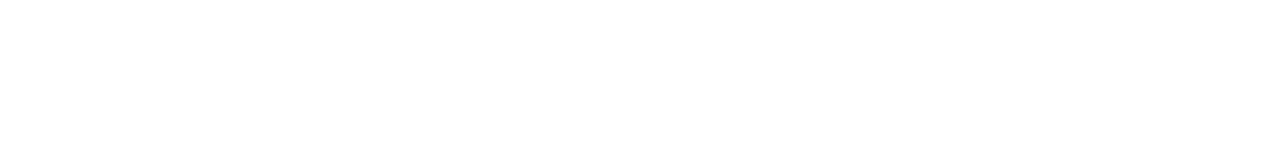
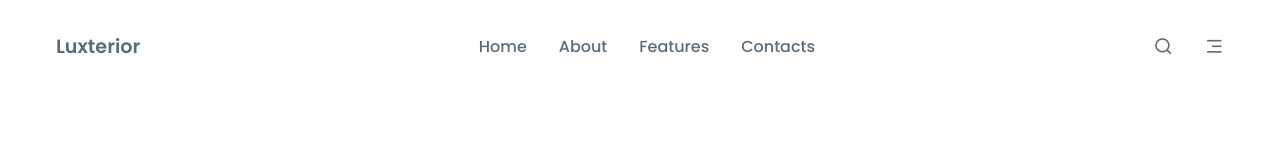
Before and after one commit to BurnettMiao/Design-an-Interior-E-Commerce-Website_Practice, a plain HTML site: page index.html in a window 1280 px wide. Drawn offline with nearby package versions, Linux system fonts and the light colour scheme.

Commit message:
nav section finish

```diff
--- a/css/style.css
+++ b/css/style.css
@@ -0,0 +1,80 @@
+@import url('https://fonts.googleapis.com/css2?family=Poppins:wght@400;500;600;700;800&display=swap');
+
+:root {
+  --primary-color: #5c6c79;
+  --text-dark: #242424;
+  --text-light: #e2e8f0;
+  --white: #ffffff;
+  --max-width: 1200px;
+}
+
+* {
+  padding: 0;
+  margin: 0;
+  box-sizing: border-box;
+}
+
+body {
+  font-family: 'Poppins', sans-serif;
+}
+
+img {
+  width: 100%;
+}
+
+a {
+  text-decoration: none;
+}
+
+.section__container {
+  max-width: var(--max-width);
+  margin: auto;
+  padding: 5rem 1rem;
+}
+
+.section__header {
+  font-size: 2.2rem;
+  font-weight: bold;
+  line-height: 3rem;
+  margin-bottom: 1rem;
+}
+
+nav {
+  max-width: var(--max-width);
+  margin: auto;
+  padding: 2rem 1rem;
+  display: flex;
+  align-items: center;
+  justify-content: space-between;
+}
+
+.nav__logo a {
+  font-size: 1.2rem;
+  font-weight: 600;
+  color: var(--primary-color);
+}
+
+.nav__links {
+  list-style: none;
+  display: flex;
+  align-items: center;
+  gap: 2rem;
+}
+
+.link {
+  font-size: 1rem;
+  font-weight: 500;
+  color: var(--primary-color);
+  cursor: pointer;
+}
+
+.nav__icons {
+  display: flex;
+  gap: 2rem;
+}
+
+.nav__icons span {
+  font-size: 1.2rem;
+  color: var(--primary-color);
+  cursor: pointer;
+}
--- a/index.html
+++ b/index.html
@@ -3,7 +3,26 @@
   <head>
     <meta charset="UTF-8" />
     <meta name="viewport" content="width=device-width, initial-scale=1.0" />
-    <title>Document</title>
+    <link
+      href="https://cdn.jsdelivr.net/npm/remixicon@3.4.0/fonts/remixicon.css"
+      rel="stylesheet"
+    />
+    <link rel="stylesheet" href="css/style.css" />
+    <title>Luxterior | Burnett Miao</title>
   </head>
-  <body></body>
+  <body>
+    <nav>
+      <div class="nav__logo"><a href="#">Luxterior</a></div>
+      <ul class="nav__links">
+        <li class="link">Home</li>
+        <li class="link">About</li>
+        <li class="link">Features</li>
+        <li class="link">Contacts</li>
+      </ul>
+      <div class="nav__icons">
+        <span><i class="ri-search-line"></i></span>
+        <span><i class="ri-menu-3-line"></i></span>
+      </div>
+    </nav>
+  </body>
 </html>
```
